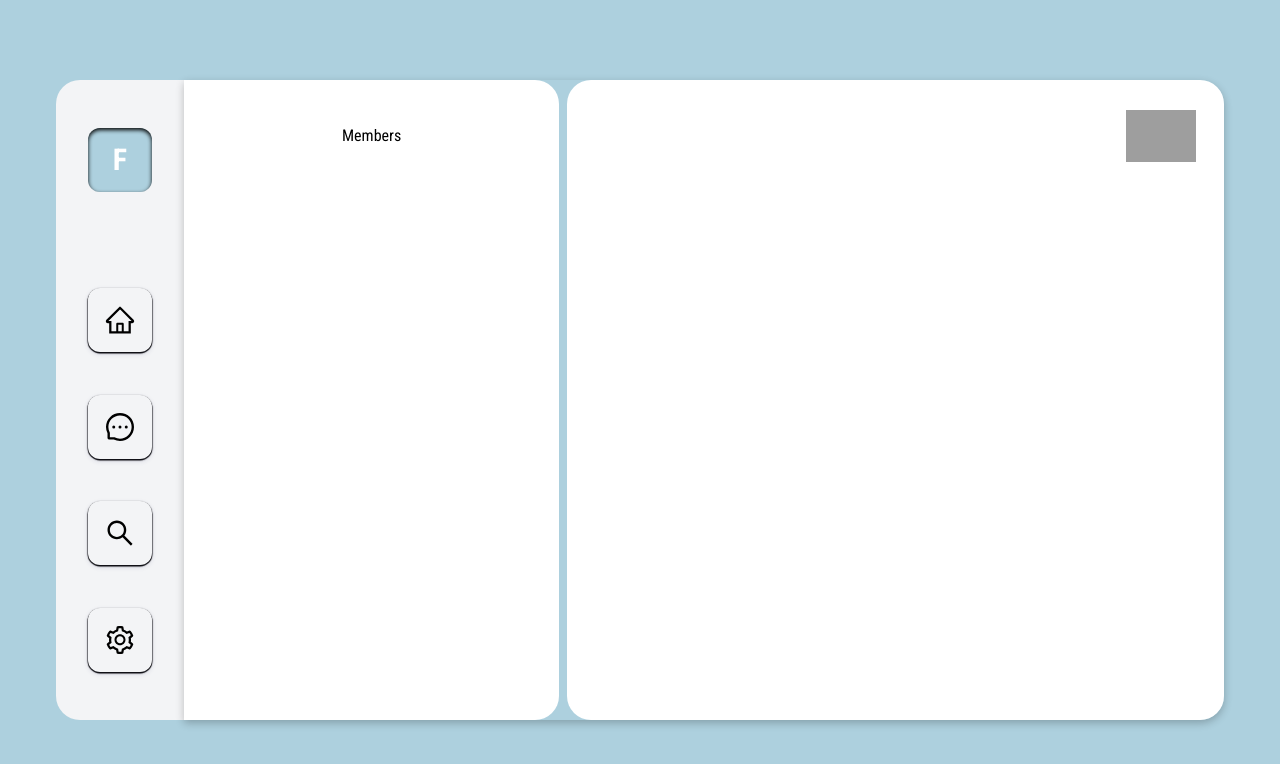
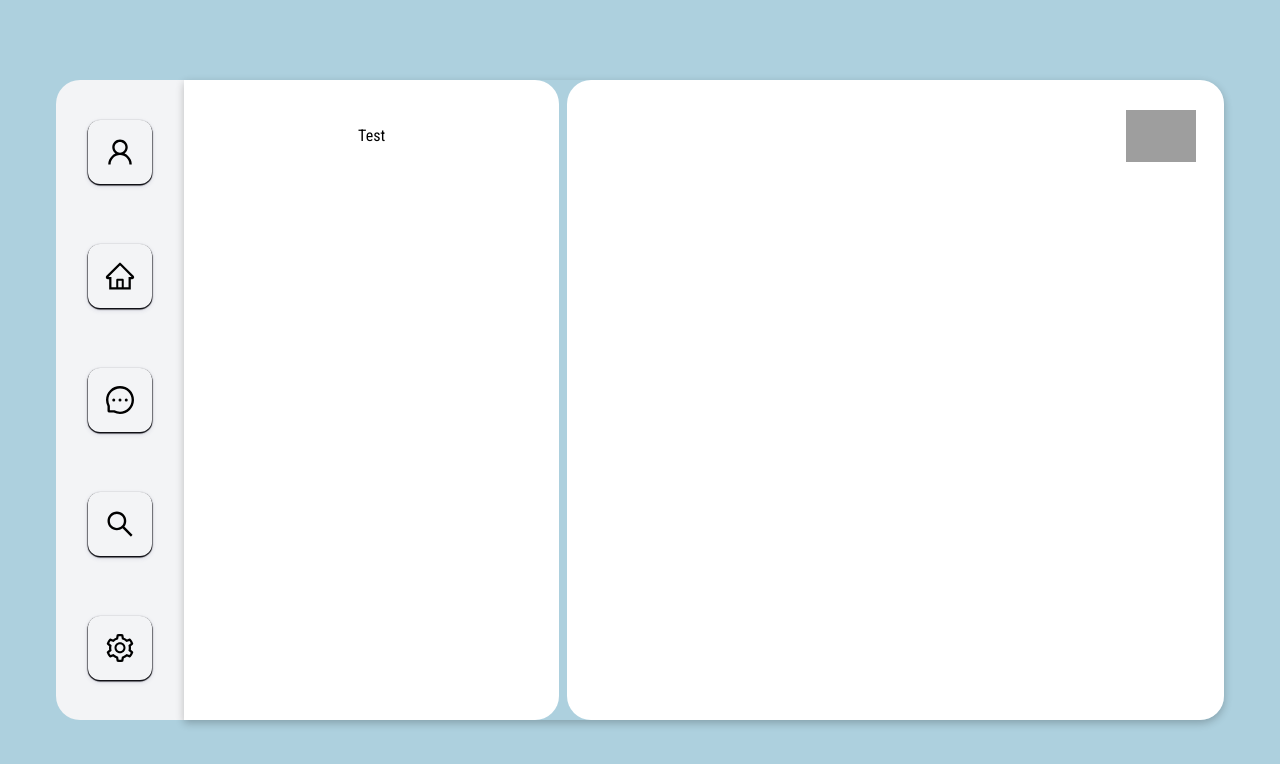
Before and after one commit to Aejkatappaja/Chat-App-Front, a Next.js app: page /chat in a window 1280 px wide. Shown: the top 764 px of the page. Built offline with nearby package versions, Linux system fonts and the light colour scheme; grey boxes are pictures that could not be loaded.

Commit message:
update: nav destructuring

```diff
--- a/app/chat/page.tsx
+++ b/app/chat/page.tsx
@@ -2,52 +2,19 @@
 import { Container } from "@/components/ui/Container";
 import React from "react";
 import Image from "next/image";
-import {
-  AiOutlineMessage,
-  AiOutlineHome,
-  AiOutlineSearch,
-  AiOutlineSetting,
-} from "react-icons/ai";
-
-interface ChatPageProps {}
+import { Nav } from "@/components/nav/Nav";
 
 export default function ChatPage({}) {
   const [isClicked, setIsClicked] = React.useState<boolean>(false);
-  const OnClick = () => setIsClicked(!isClicked);
   return (
     <Container>
-      <div className="w-[8rem] h-[40rem] bg-gray-100 rounded-tl-3xl rounded-bl-3xl flex flex-col items-center justify-around">
-        <div className="bg-[#add0de] w-16 h-16 rounded-xl flex justify-center items-center  text-white text-3xl font-bold shadow-inner shadow-black">
-          F
-        </div>
-        <div className="h-96 flex flex-col items-center justify-between rounded-xl  w-16">
-          <div className="w-16 h-16  shadow-[rgba(50,_50,_105,_0.15)_0px_2px_5px_0px,_rgba(0,_0,_0,_1)_0px_1px_1px_0.5px] flex items-center justify-center rounded-xl">
-            <AiOutlineHome className="w-20 h-8 text-black" />
-          </div>
-          <div className="w-16 h-16  shadow-[rgba(50,_50,_105,_0.15)_0px_2px_5px_0px,_rgba(0,_0,_0,_1)_0px_1px_1px_0.5px] flex items-center justify-center rounded-xl">
-            <AiOutlineMessage className="w-20 h-8 text-black" />
-          </div>
-          <div className="w-16 h-16 shadow-[rgba(50,_50,_105,_0.15)_0px_2px_5px_0px,_rgba(0,_0,_0,_1)_0px_1px_1px_0.5px] flex items-center justify-center rounded-xl">
-            <AiOutlineSearch className="w-20 h-8 text-black" />
-          </div>
-          <div
-            className={
-              !isClicked
-                ? "w-16 h-16 shadow-[rgba(50,_50,_105,_0.15)_0px_2px_5px_0px,_rgba(0,_0,_0,_1)_0px_1px_1px_0.5px] flex items-center justify-center rounded-xl duration-1000"
-                : "bg-[#add0de] w-16 h-16 rounded-xl flex justify-center items-center  text-white text-3xl font-bold shadow-inner shadow-black duration-700"
-            }
-          >
-            <AiOutlineSetting className="w-20 h-8" onClick={OnClick} />
-          </div>
-        </div>
-      </div>
+      <Nav />
 
       <div className="w-[65rem] h-[40rem] bg-none rounded-tr-3xl rounded-br-3xl flex shadow-[rgba(0,_0,_0,_0.24)_0px_3px_8px]">
         <div className="w-96  border-gray-200 bg-white rounded-tr-3xl rounded-br-3xl">
-          <div className="flex items-center h-28 justify-center ">
-            {isClicked ? "SETTINGS" : "Members"}
-          </div>
+          <div className="flex items-center h-28 justify-center ">Test</div>
         </div>
+
         <div className=" w-[42rem] ml-2 rounded-tr-3xl rounded-br-3xl">
           <div className="flex items-center h-28 justify-end pr-4 rounded-tl-3xl rounded-tr-3xl bg-white">
             <Image
--- /dev/null
+++ b/components/nav/IconSwitcher.tsx
@@ -0,0 +1,39 @@
+import React from "react";
+import {
+  AiOutlineUser,
+  AiOutlineSetting,
+  AiOutlineMessage,
+  AiOutlineSearch,
+  AiOutlineHome,
+} from "react-icons/ai";
+
+interface IconSwitcherProps {
+  variant: string;
+}
+
+const IconSwitcher: React.FC<IconSwitcherProps> = ({ variant }) => {
+  let icon = null;
+  switch (variant) {
+    case "USER":
+      icon = <AiOutlineUser className="w-20 h-8" />;
+      break;
+    case "HOME":
+      icon = <AiOutlineHome className="w-20 h-8" />;
+      break;
+    case "CHAT":
+      icon = <AiOutlineMessage className="w-20 h-8" />;
+      break;
+    case "SEARCH":
+      icon = <AiOutlineSearch className="w-20 h-8" />;
+      break;
+    case "SETTINGS":
+      icon = <AiOutlineSetting className="w-20 h-8" />;
+      break;
+    default:
+      break;
+  }
+
+  return icon;
+};
+
+export default IconSwitcher;
--- /dev/null
+++ b/components/nav/Nav.tsx
@@ -0,0 +1,27 @@
+import React from "react";
+import navVariants from "./navVariant";
+import { NavButton } from "./NavButton";
+
+export const Nav = () => {
+  const [activeButton, setActiveButton] = React.useState<string | null>(null);
+
+  const handleClick = (variant: string) => {
+    setActiveButton(variant);
+  };
+  return (
+    <nav className="w-[8rem] h-[40rem] bg-gray-100 rounded-tl-3xl rounded-bl-3xl flex flex-col items-center justify-around">
+      <div className="h-[35rem] flex flex-col items-center justify-between w-16">
+        {navVariants.map((variant: string) => {
+          return (
+            <NavButton
+              key={variant}
+              variant={variant}
+              isActive={variant === activeButton}
+              onClick={() => handleClick(variant)}
+            />
+          );
+        })}
+      </div>
+    </nav>
+  );
+};
--- /dev/null
+++ b/components/nav/NavButton.tsx
@@ -0,0 +1,27 @@
+import React from "react";
+import IconSwitcher from "./IconSwitcher";
+
+interface NavButtonProps {
+  variant: string;
+  isActive: boolean;
+  onClick: () => void;
+}
+
+export const NavButton: React.FC<NavButtonProps> = ({
+  variant,
+  isActive,
+  onClick,
+}) => {
+  return (
+    <div
+      className={
+        isActive
+          ? "bg-[#add0de] w-16 h-16 rounded-xl flex justify-center items-center text-white text-3xl font-bold shadow-inner shadow-black duration-1000"
+          : "w-16 h-16 shadow-[rgba(50,_50,_105,_0.15)_0px_2px_5px_0px,_rgba(0,_0,_0,_1)_0px_1px_1px_0.5px] flex items-center justify-center rounded-xl duration-1000"
+      }
+      onClick={onClick}
+    >
+      <IconSwitcher variant={variant} />
+    </div>
+  );
+};
--- /dev/null
+++ b/components/nav/navVariant.ts
@@ -0,0 +1,3 @@
+const navVariants = ["USER", "HOME", "CHAT", "SEARCH", "SETTINGS"];
+
+export default navVariants;
--- a/components/ui/Spinner.tsx
+++ b/components/ui/Spinner.tsx
@@ -7,7 +7,7 @@ export const Spinner = () => {
         className="animate-spin inline-block w-12 h-12 border-4 border-current border-t-transparent text-orange rounded-full"
         role="status"
         aria-label="loading"
-      ></div>{" "}
+      ></div>
       <span className="font-base text-sonup tracking-widest">Loading...</span>
     </div>
   );
```
